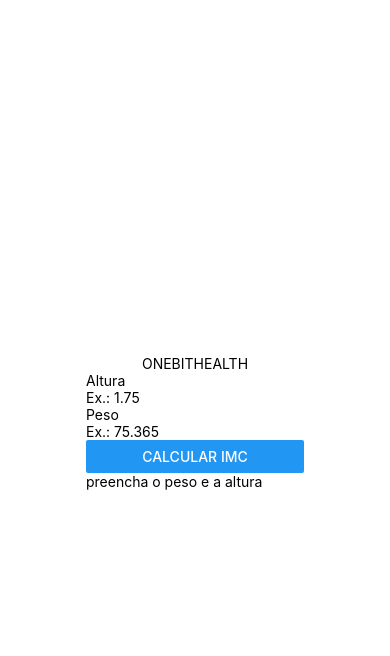
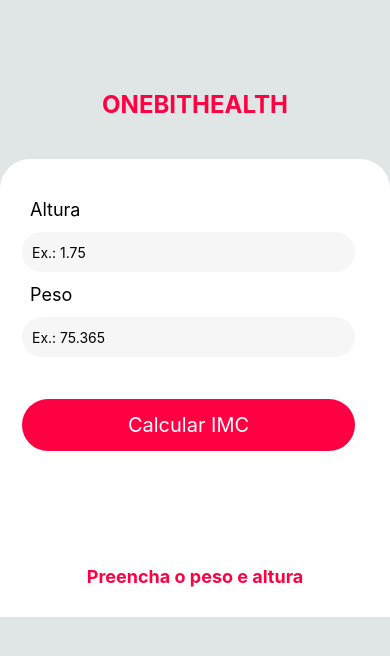
Before and after one commit to luad3cristal/onebithealth, a React Native app: screen / in a window 390 px wide. Shown: the top 656 px of the page. Built offline with nearby package versions, Linux system fonts and the light colour scheme.

Commit message:
style: add style to the app

```diff
--- a/App.js
+++ b/App.js
@@ -16,8 +16,7 @@
 const styles = StyleSheet.create({
   container: {
     flex: 1,
-    backgroundColor: "#fff",
-    alignItems: "center",
-    justifyContent: "center",
+    backgroundColor: "#e0e5e5",
+    paddingTop: 80,
   },
 });
--- a/src/components/form/form.js
+++ b/src/components/form/form.js
@@ -1,12 +1,13 @@
 import React, { useState } from "react";
-import { View, Text, TextInput, Button } from "react-native";
+import { View, Text, TextInput, TouchableOpacity } from "react-native";
 
+import styles from "./style";
 import ResultImc from "./resultimc";
 
 export default function Form() {
   const [height, setHeight] = useState(null);
   const [weight, setWeight] = useState(null);
-  const [messageIMC, setMessageIMC] = useState("preencha o peso e a altura");
+  const [messageIMC, setMessageIMC] = useState("Preencha o peso e altura");
   const [IMC, setIMC] = useState(null);
   const [textButton, setTextButton] = useState("Calcular IMC");
 
@@ -30,25 +31,32 @@
   };
 
   return (
-    <View>
-      <View>
-        <Text>Altura</Text>
+    <View style={styles.formContext}>
+      <View style={styles.form}>
+        <Text style={styles.formLabel}>Altura</Text>
         <TextInput
           placeholder="Ex.: 1.75"
           keyboardType="numeric"
           onChangeText={setHeight}
           value={height}
+          style={styles.input}
         ></TextInput>
 
-        <Text>Peso</Text>
+        <Text style={styles.formLabel}>Peso</Text>
         <TextInput
           onChangeText={setWeight}
           value={weight}
           placeholder="Ex.: 75.365"
           keyboardType="numeric"
+          style={styles.input}
         ></TextInput>
 
-        <Button title={textButton} onPress={() => validationIMC()} />
+        <TouchableOpacity
+          style={styles.buttonCalculador}
+          onPress={() => validationIMC()}
+        >
+          <Text style={styles.textButtonCalculator}>{textButton}</Text>
+        </TouchableOpacity>
       </View>
 
       <ResultImc message={messageIMC} result={IMC} />
--- a/src/components/form/resultimc/index.js
+++ b/src/components/form/resultimc/index.js
@@ -1,11 +1,12 @@
 import React from "react";
 import { View, Text } from "react-native";
+import styles from "./style";
 
 export default function ResultImc({ result, message }) {
   return (
-    <View>
-      <Text>{message}</Text>
-      <Text>{result}</Text>
+    <View style={styles.resultImc}>
+      <Text style={styles.info}>{message}</Text>
+      <Text style={styles.numberImc}>{result}</Text>
     </View>
   );
 }
--- /dev/null
+++ b/src/components/form/resultimc/style.js
@@ -0,0 +1,24 @@
+import { StyleSheet } from "react-native";
+
+const styles = StyleSheet.create({
+  resultImc: {
+    flex: 1,
+    marginTop: 15,
+    paddingTop: 60,
+    borderRadius: 50,
+    alignItems: "center",
+    width: "100%",
+  },
+  numberImc: {
+    fontSize: 48,
+    color: "#ff0043",
+    fontWeight: "bold",
+  },
+  info: {
+    fontSize: 18,
+    color: "#ff0043",
+    fontWeight: "bold",
+  },
+});
+
+export default styles;
--- /dev/null
+++ b/src/components/form/style.js
@@ -0,0 +1,50 @@
+import { StyleSheet } from "react-native";
+
+const styles = StyleSheet.create({
+  formContext: {
+    width: "100%",
+    height: "100%",
+    bottom: 0,
+    backgroundColor: "#fff",
+    alignItems: "center",
+    marginTop: 30,
+    borderTopLeftRadius: 30,
+    borderTopRightRadius: 30,
+  },
+  form: {
+    width: "100%",
+    height: "auto",
+    marginTop: 30,
+    padding: 10,
+  },
+  formLabel: {
+    color: "#000",
+    fontSize: 18,
+    paddingLeft: 20,
+  },
+  input: {
+    width: "90%",
+    borderRadius: 50,
+    backgroundColor: "#f6f6f6",
+    height: 40,
+    margin: 12,
+    paddingLeft: 10,
+  },
+  buttonCalculador: {
+    borderRadius: 50,
+    alignItems: "center",
+    justifyContent: "center",
+    width: "90%",
+    backgroundColor: "#ff0043",
+    paddingTop: 14,
+    paddingBottom: 14,
+    marginLeft: 12,
+    margin: 30,
+  },
+  textButtonCalculator: {
+    fontSize: 20,
+    color: "#fff",
+  },
+});
+
+export default styles;
--- /dev/null
+++ b/src/components/title/style.js
@@ -0,0 +1,16 @@
+import { StyleSheet } from "react-native";
+
+const styles = StyleSheet.create({
+  boxTitle: {
+    alignItems: "center",
+    justifyContent: "center",
+    padding: 10,
+  },
+  textTitle: {
+    color: "#ff0043",
+    fontSize: 24,
+    fontWeight: "bold",
+  },
+});
+
+export default styles;
--- a/src/components/title/title.js
+++ b/src/components/title/title.js
@@ -1,12 +1,12 @@
 import React from "react";
 import { View, Text } from "react-native";
 
-export default function Title () {
-  return(
-    <View>
-      <Text>
-        ONEBITHEALTH
-      </Text>
+import styles from "./style";
+
+export default function Title() {
+  return (
+    <View style={styles.boxTitle}>
+      <Text style={styles.textTitle}>ONEBITHEALTH</Text>
     </View>
-  )
+  );
 }
```
